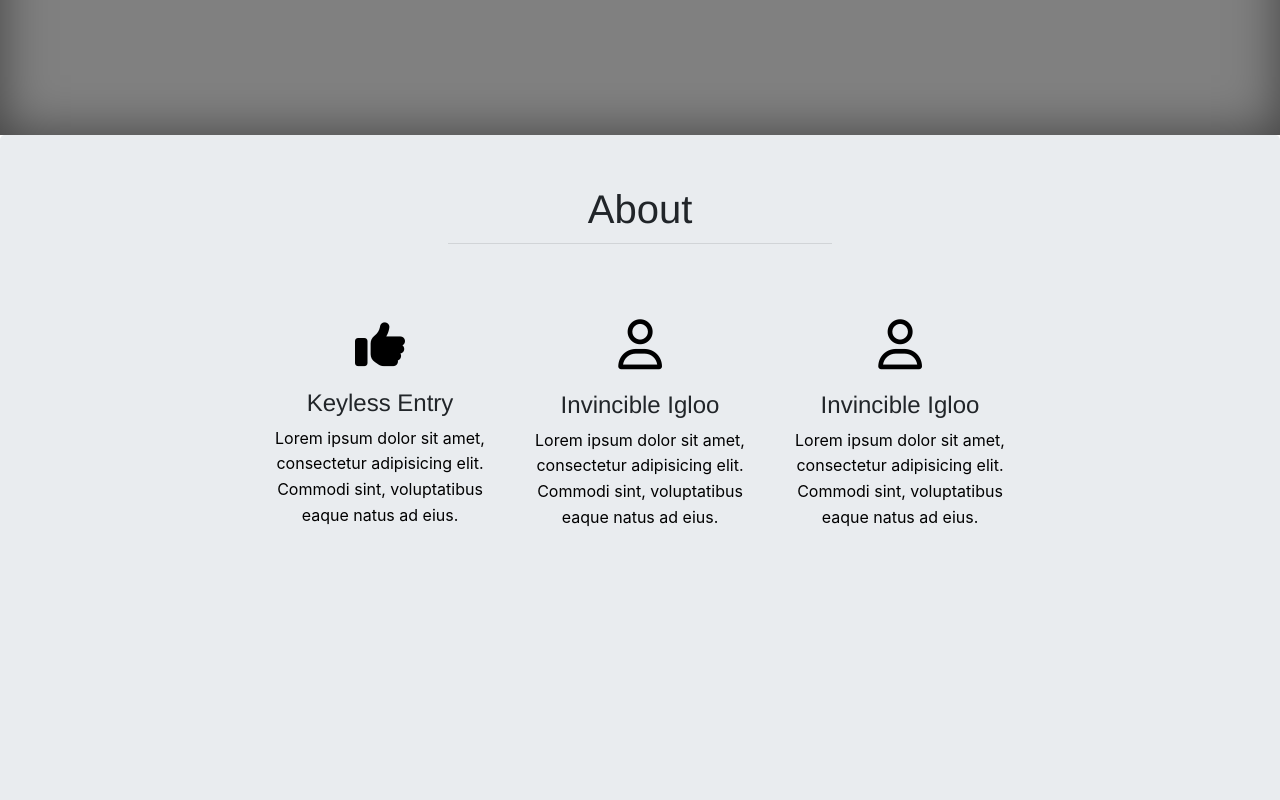
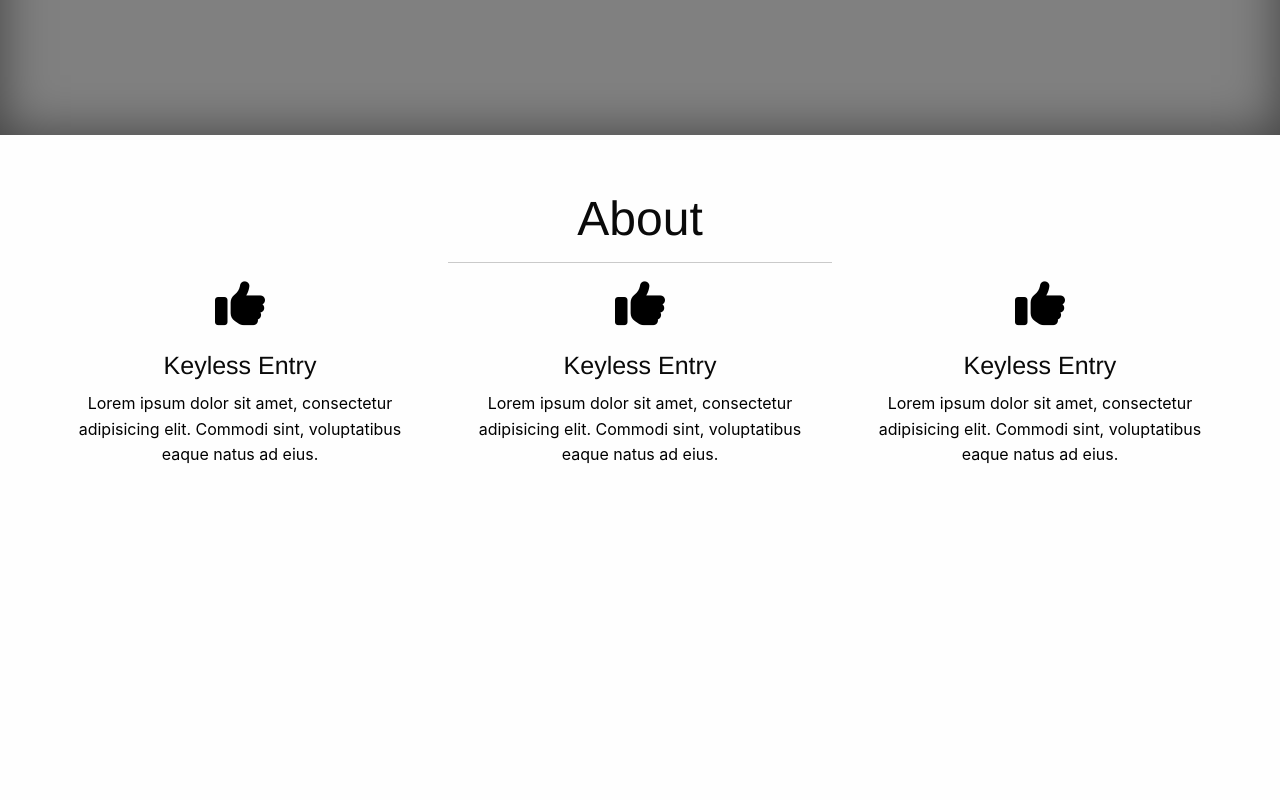
Before and after one commit to kylest0kes/kyle_stokes, a React (Create React App) app: page / in a window 1280 px wide. Shown: the part 720-1520 px from the top of the page. Built offline with nearby package versions, Linux system fonts and the light colour scheme.

Commit message:
set up about me section with foundation grid instead of bootstrap

```diff
--- a/public/index.html
+++ b/public/index.html
@@ -25,7 +25,7 @@
       Learn how to configure a non-root public URL by running `npm run build`.
     -->
     <link rel="stylesheet" href="https://cdn.jsdelivr.net/npm/foundation-sites@6.6.3/dist/css/foundation.min.css" integrity="sha256-ogmFxjqiTMnZhxCqVmcqTvjfe1Y/ec4WaRj/aQPvn+I=" crossorigin="anonymous">
-    <link rel="stylesheet" href="https://stackpath.bootstrapcdn.com/bootstrap/4.5.2/css/bootstrap.min.css" integrity="sha384-JcKb8q3iqJ61gNV9KGb8thSsNjpSL0n8PARn9HuZOnIxN0hoP+VmmDGMN5t9UJ0Z" crossorigin="anonymous">
+    <!-- <link rel="stylesheet" href="https://stackpath.bootstrapcdn.com/bootstrap/4.5.2/css/bootstrap.min.css" integrity="sha384-JcKb8q3iqJ61gNV9KGb8thSsNjpSL0n8PARn9HuZOnIxN0hoP+VmmDGMN5t9UJ0Z" crossorigin="anonymous"> -->
     <script src="https://kit.fontawesome.com/32e558d214.js" crossorigin="anonymous"></script>
     <title>Kyle Stokes</title>
   </head>
--- a/src/components/About/index.js
+++ b/src/components/About/index.js
@@ -7,23 +7,26 @@ export default function About() {
         <div className="jumbotron">
             <h1>About</h1>
             <hr/>
-            <div className="row about-three">
-                <div className="col">
+            <div class="grid-container">
+                <div class="grid-x grid-margin-x">
+                    <div class="cell small-4">
                         <p><i className="fas icon-three fa-thumbs-up"></i></p>
                         <h4 className="marketing-site-three-up-title">Keyless Entry</h4>
                         <p className="marketing-site-three-up-desc">Lorem ipsum dolor sit amet, consectetur adipisicing elit. Commodi sint, voluptatibus eaque natus ad eius.</p>
                     </div>
-                <div className="col">
-                    <p><i className="fa icon-three fa-user-o" aria-hidden="true"></i></p>
-                    <h4 className="marketing-site-three-up-title">Invincible Igloo</h4>
+                    <div class="cell small-4">
+                        <p><i className="fas icon-three fa-thumbs-up"></i></p>
+                        <h4 className="marketing-site-three-up-title">Keyless Entry</h4>
                         <p className="marketing-site-three-up-desc">Lorem ipsum dolor sit amet, consectetur adipisicing elit. Commodi sint, voluptatibus eaque natus ad eius.</p>
                     </div>
-                <div className="col">
-                    <p><i className="fa icon-three fa-user-o" aria-hidden="true"></i></p>
-                    <h4 className="marketing-site-three-up-title">Invincible Igloo</h4>
+                    <div class="cell small-4">
+                        <p><i className="fas icon-three fa-thumbs-up"></i></p>
+                        <h4 className="marketing-site-three-up-title">Keyless Entry</h4>
                         <p className="marketing-site-three-up-desc">Lorem ipsum dolor sit amet, consectetur adipisicing elit. Commodi sint, voluptatibus eaque natus ad eius.</p>
                     </div>
                 </div>
+            </div>
+
 
         </div>
     )
--- a/src/components/Contact/style.css
+++ b/src/components/Contact/style.css
@@ -24,6 +24,7 @@ form {
 
 .contact {
   height: 75vh;
+  width: 100vw;
 }
 
 .form-floating-label {
```
Lines whose indentation alone changed are shown as unchanged.
